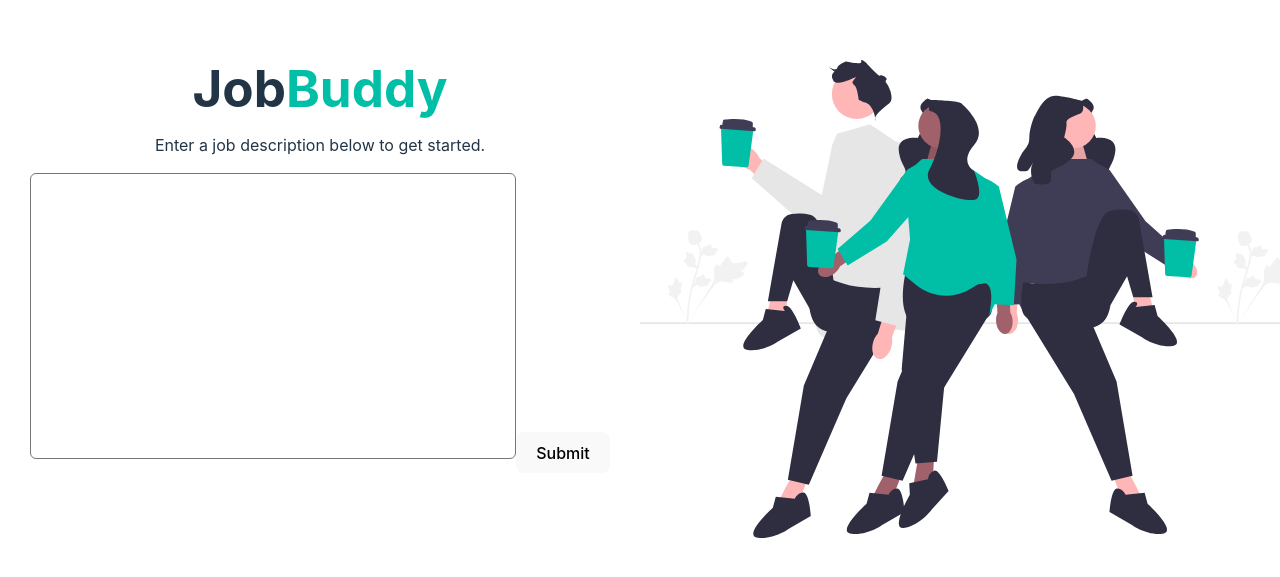
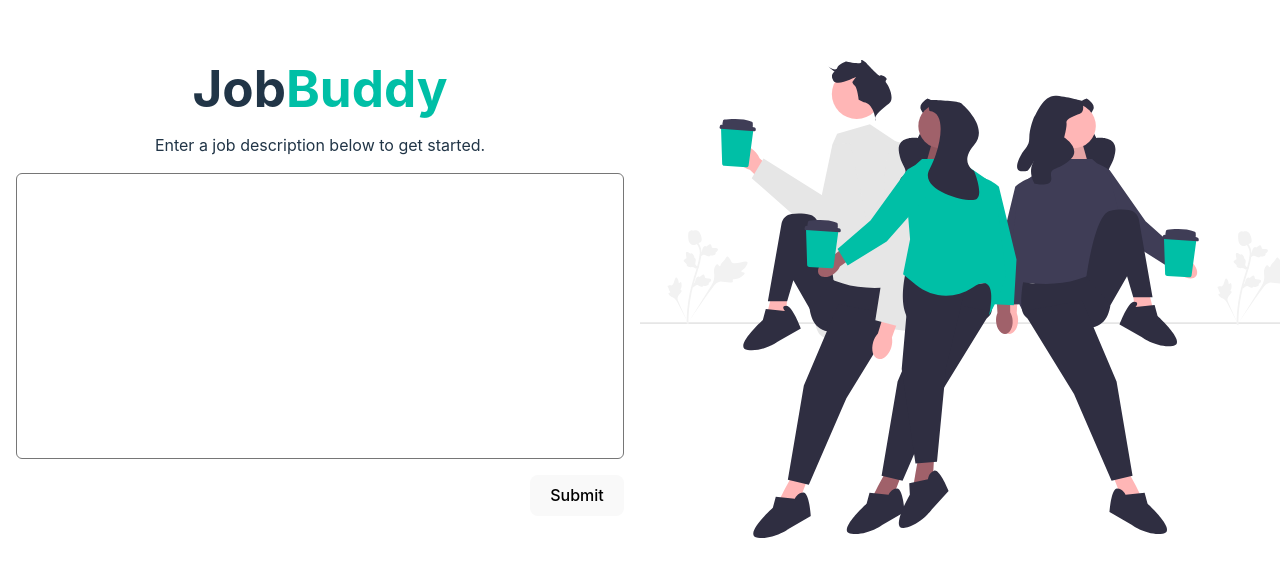
Before and after one commit to jack-white9/jobbuddy-frontend, a React (Vite) app: page / in a window 1280 px wide. Shown: the part 101-678 px from the top of the page. Built offline with nearby package versions, Linux system fonts and the light colour scheme.

Commit message:
add api fetch on form submit

```diff
--- /dev/null
+++ b/src/api/endpoints.ts
@@ -0,0 +1,11 @@
+// use local endpoints in a development environment
+let baseApiUrl: string = "";
+if (import.meta.env.VITE_ENV === "development") {
+  baseApiUrl = "http://localhost:5000/api";
+} else {
+  baseApiUrl =
+    "http://jobbuddy-backend-dev.ap-southeast-2.elasticbeanstalk.com/api";
+}
+
+// endpoints
+export const getDescriptionKeywordsUrl = `${baseApiUrl}/get_description_keywords`;
--- /dev/null
+++ b/src/api/getDescriptionKeywords.ts
@@ -0,0 +1,17 @@
+import { getDescriptionKeywordsUrl } from "./endpoints";
+
+type DescriptionKeywords = {
+  role: string;
+  content: string;
+};
+
+async function getDescriptionKeywords(
+  description: string
+): Promise<DescriptionKeywords> {
+  const queryParams = new URLSearchParams({ message: description });
+  const data = await fetch(getDescriptionKeywordsUrl + queryParams);
+  const json = await data.json();
+  return json;
+}
+
+export default getDescriptionKeywords;
--- a/src/components/TextArea/TextArea.css
+++ b/src/components/TextArea/TextArea.css
@@ -4,6 +4,18 @@
   resize: none;
   border-width: 1px;
   border-radius: 6px;
-  width: 75%;
+  /* width: 75%; */
   height: 35vh;
 }
+
+.textarea-form {
+  display: flex;
+  flex-direction: column;
+  padding: 0 1rem;
+}
+
+.textarea-button {
+  width: fit-content;
+  margin-top: 1rem;
+  align-self: flex-end;
+}
--- a/src/components/TextArea/TextArea.tsx
+++ b/src/components/TextArea/TextArea.tsx
@@ -1,22 +1,26 @@
 import "./TextArea.css";
 import { useState } from "react";
+import getDescriptionKeywords from "../../api/getDescriptionKeywords";
 
 function TextArea(): JSX.Element {
   const [text, setText] = useState<string>("");
 
-  function handleSubmit(e: React.FormEvent) {
+  async function handleSubmit(e: React.FormEvent) {
     e.preventDefault();
-    console.log(text);
+    const data = await getDescriptionKeywords(text);
+    console.log(data);
   }
 
   return (
-    <form onSubmit={handleSubmit}>
+    <form className="textarea-form" onSubmit={handleSubmit}>
       <textarea
         className="textarea-textarea"
         value={text}
         onChange={(e) => setText(e.target.value)}
       />
-      <button type="submit">Submit</button>
+      <button className="textarea-button" type="submit">
+        Submit
+      </button>
     </form>
   );
 }
--- a/src/index.css
+++ b/src/index.css
@@ -16,11 +16,11 @@
 
 a {
   font-weight: 500;
-  color: #646cff;
+  color: #00bfa6;
   text-decoration: inherit;
 }
 a:hover {
-  color: #535bf2;
+  color: #00bfa6;
 }
 
 body {
@@ -43,12 +43,12 @@ button {
   font-size: 1em;
   font-weight: 500;
   font-family: inherit;
-  background-color: #1a1a1a;
+  background-color: #242424;
   cursor: pointer;
   transition: border-color 0.25s;
 }
 button:hover {
-  border-color: #646cff;
+  border-color: #00bfa6;
 }
 button:focus,
 button:focus-visible {
```
Also changed, not shown: 1 other file (tests, documents, lock files or other folders).
